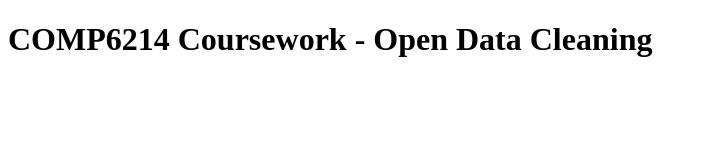
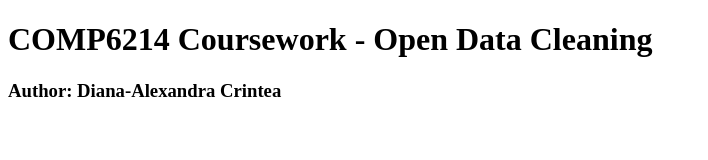
Before and after one commit to Dianna98/Dianna98.github.io, a plain HTML site: page index.html in a window 1280 px wide. Shown: the whole page, without its empty margins (0-708 px from the left). Drawn offline with nearby package versions, Linux system fonts and the light colour scheme.

Commit message:
Update index.html

```diff
--- a/index.html
+++ b/index.html
@@ -9,6 +9,7 @@
 </head>
 <body>
 <h1>COMP6214 Coursework - Open Data Cleaning</h1>
+<h3>Author: Diana-Alexandra Crintea</h3>
 <div></div>
 </body>
 </html>
```
